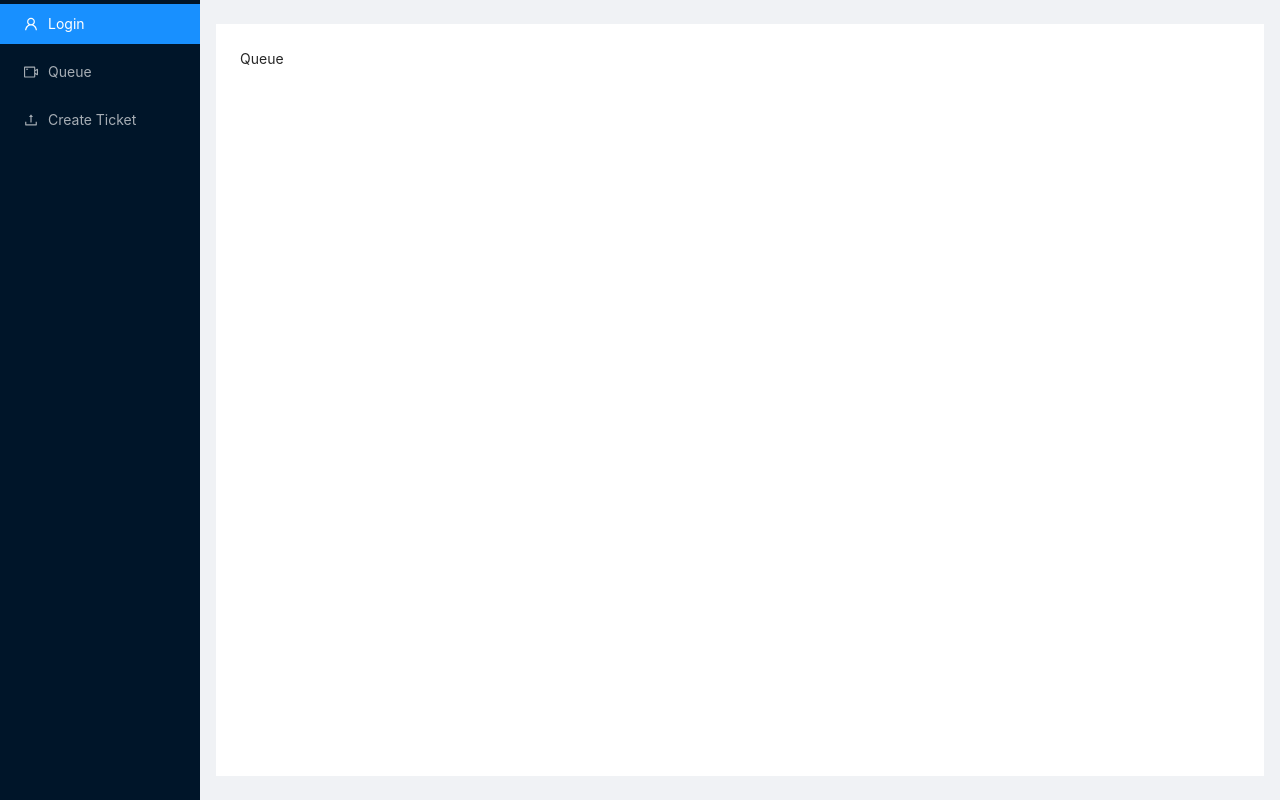
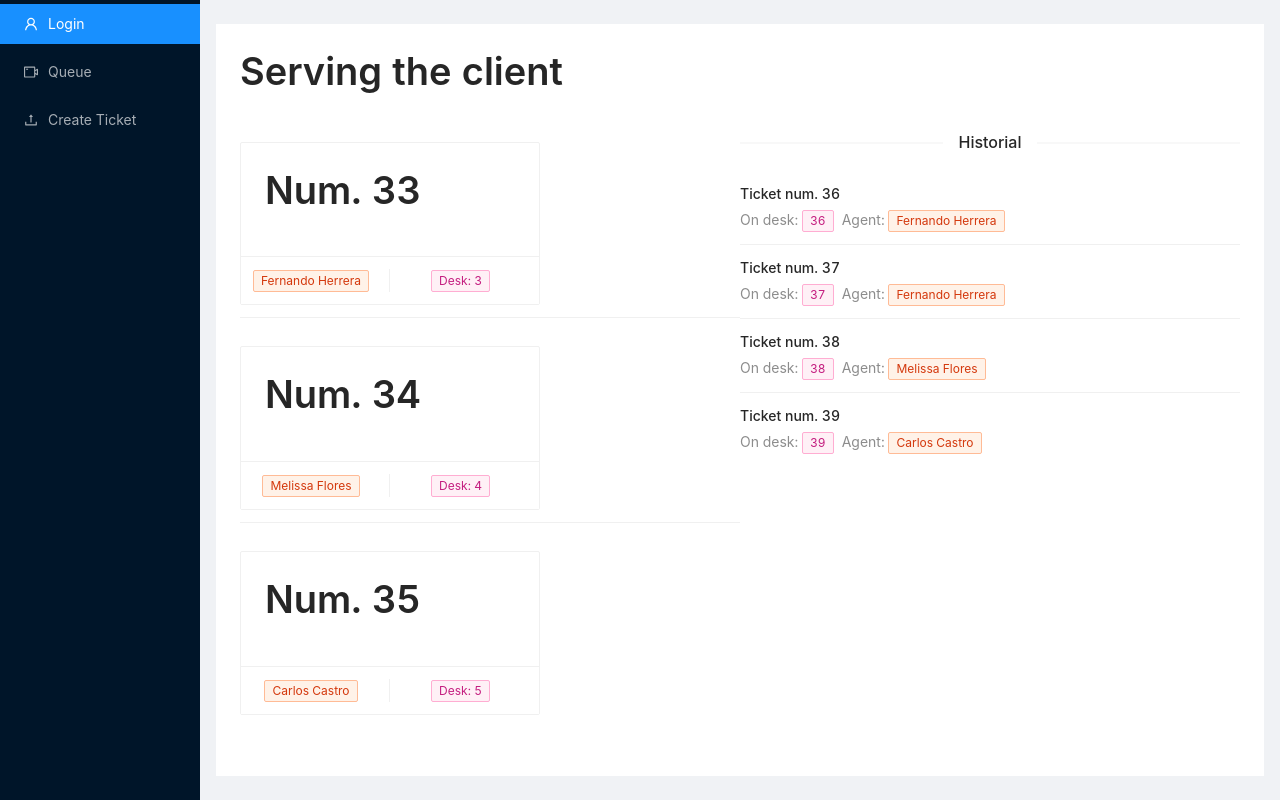
Before and after one commit to devferx/ticket-app, a React (Vite) app: page /queue in a window 1280 px wide. Built offline with nearby package versions, Linux system fonts and the light colour scheme.

Commit message:
Pantalla de Cola de tickets

```diff
--- a/src/pages/Queue.tsx
+++ b/src/pages/Queue.tsx
@@ -1,3 +1,90 @@
+import { Card, Col, List, Row, Tag, Typography, Divider } from "antd";
+
+const { Title, Text } = Typography;
+
+const data = [
+  {
+    ticketNum: 33,
+    desk: 3,
+    agent: "Fernando Herrera",
+  },
+  {
+    ticketNum: 34,
+    desk: 4,
+    agent: "Melissa Flores",
+  },
+  {
+    ticketNum: 35,
+    desk: 5,
+    agent: "Carlos Castro",
+  },
+  {
+    ticketNum: 36,
+    desk: 3,
+    agent: "Fernando Herrera",
+  },
+  {
+    ticketNum: 37,
+    desk: 3,
+    agent: "Fernando Herrera",
+  },
+  {
+    ticketNum: 38,
+    desk: 2,
+    agent: "Melissa Flores",
+  },
+  {
+    ticketNum: 39,
+    desk: 5,
+    agent: "Carlos Castro",
+  },
+];
+
 export const Queue = () => {
-  return <div>Queue</div>;
+  return (
+    <>
+      <Title level={1}>Serving the client</Title>
+      <Row>
+        <Col span={12}>
+          <List
+            dataSource={data.slice(0, 3)}
+            renderItem={(item) => (
+              <List.Item>
+                <Card
+                  style={{ width: 300, marginTop: 16 }}
+                  actions={[
+                    <Tag color="volcano">{item.agent}</Tag>,
+                    <Tag color="magenta">Desk: {item.desk}</Tag>,
+                  ]}
+                >
+                  <Title>Num. {item.ticketNum}</Title>
+                </Card>
+              </List.Item>
+            )}
+          />
+        </Col>
+        <Col span={12}>
+          <Divider>Historial</Divider>
+          <List
+            dataSource={data.slice(3)}
+            renderItem={(item) => (
+              <List.Item>
+                <List.Item.Meta
+                  title={`Ticket num. ${item.ticketNum}`}
+                  description={
+                    <>
+                      <Text type="secondary">On desk: </Text>
+                      <Tag color="magenta">{item.ticketNum}</Tag>
+                      <Text type="secondary">Agent: </Text>
+                      <Tag color="volcano">{item.agent}</Tag>
+                    </>
+                  }
+                ></List.Item.Meta>
+              </List.Item>
+            )}
+          ></List>
+        </Col>
+      </Row>
+    </>
+  );
 };
```
